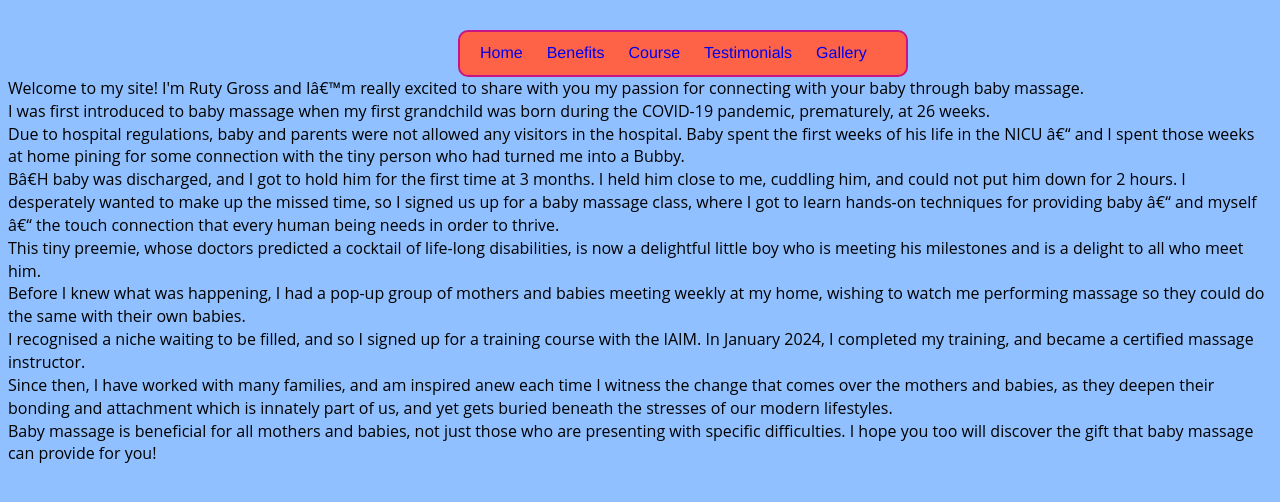
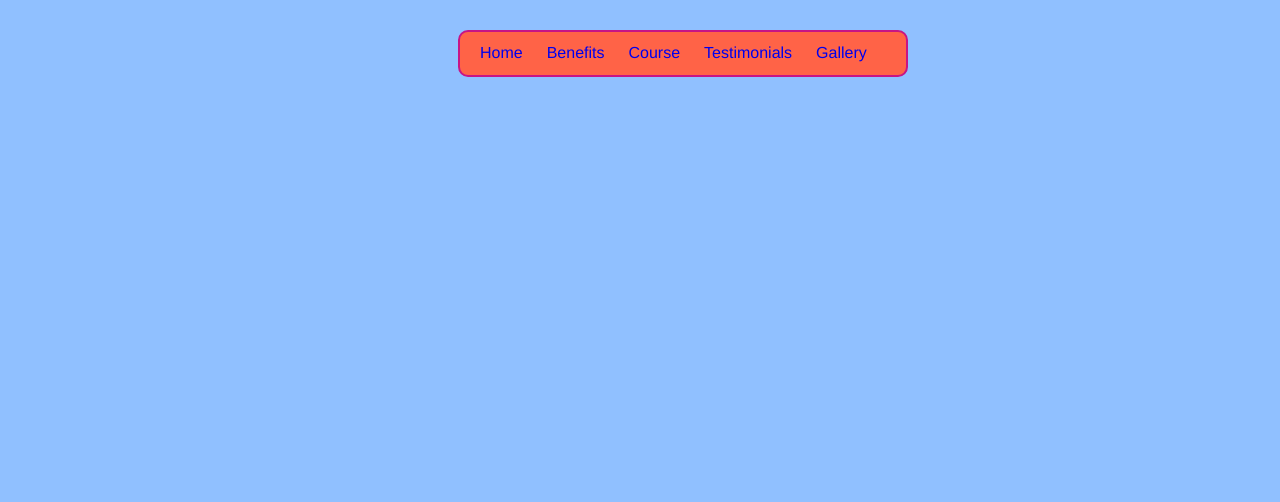
Before and after one commit to n15babymassage/n15babymassage.github.io, a plain HTML site: page index.html in a window 1280 px wide. Drawn offline with Linux system fonts and the light colour scheme.

Commit message:
Update index.html
comment out about section until we decide

```diff
--- a/index.html
+++ b/index.html
@@ -13,7 +13,7 @@
 <li> <a href='testimonials.html'>Testimonials</a></li>
 <li><a href='gallery.html'>Gallery</a></li></ul></nav>
 </header>
-	<p>Welcome to my site! I'm Ruty Gross and I’m really excited to share with you my passion for connecting with your baby through baby massage.
+	<!--<p>Welcome to my site! I'm Ruty Gross and I’m really excited to share with you my passion for connecting with your baby through baby massage.
 	<br>
 I was first introduced to baby massage when my first grandchild was born during the COVID-19 pandemic, prematurely, at 26 weeks.
 <br>
@@ -32,5 +32,5 @@ Since then, I have worked with many families, and am inspired anew each time I w
 Baby massage is beneficial for all mothers and babies, not just those who are presenting with specific difficulties.  I hope you too will discover the gift that baby massage can provide for you!
 
 
- </p>
+ </p>-->
 </body></html>
```
